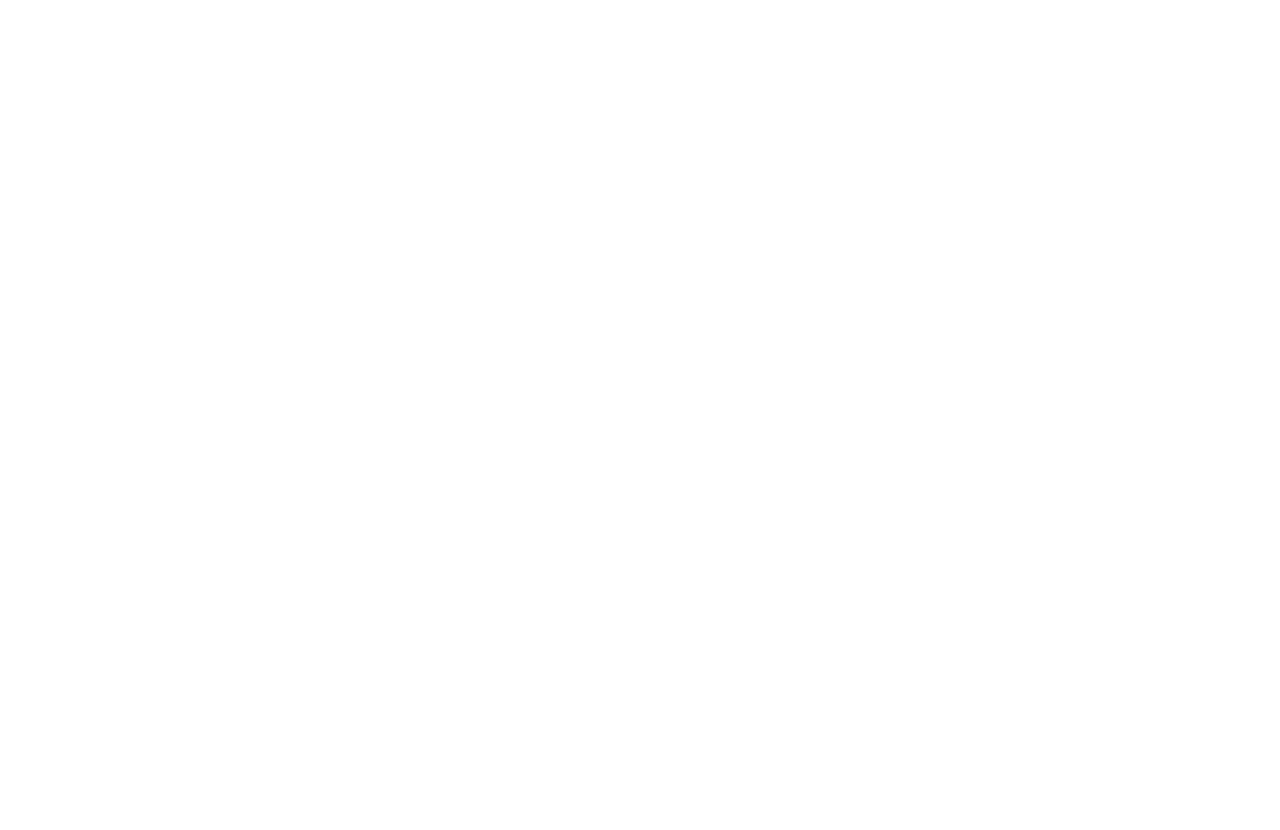
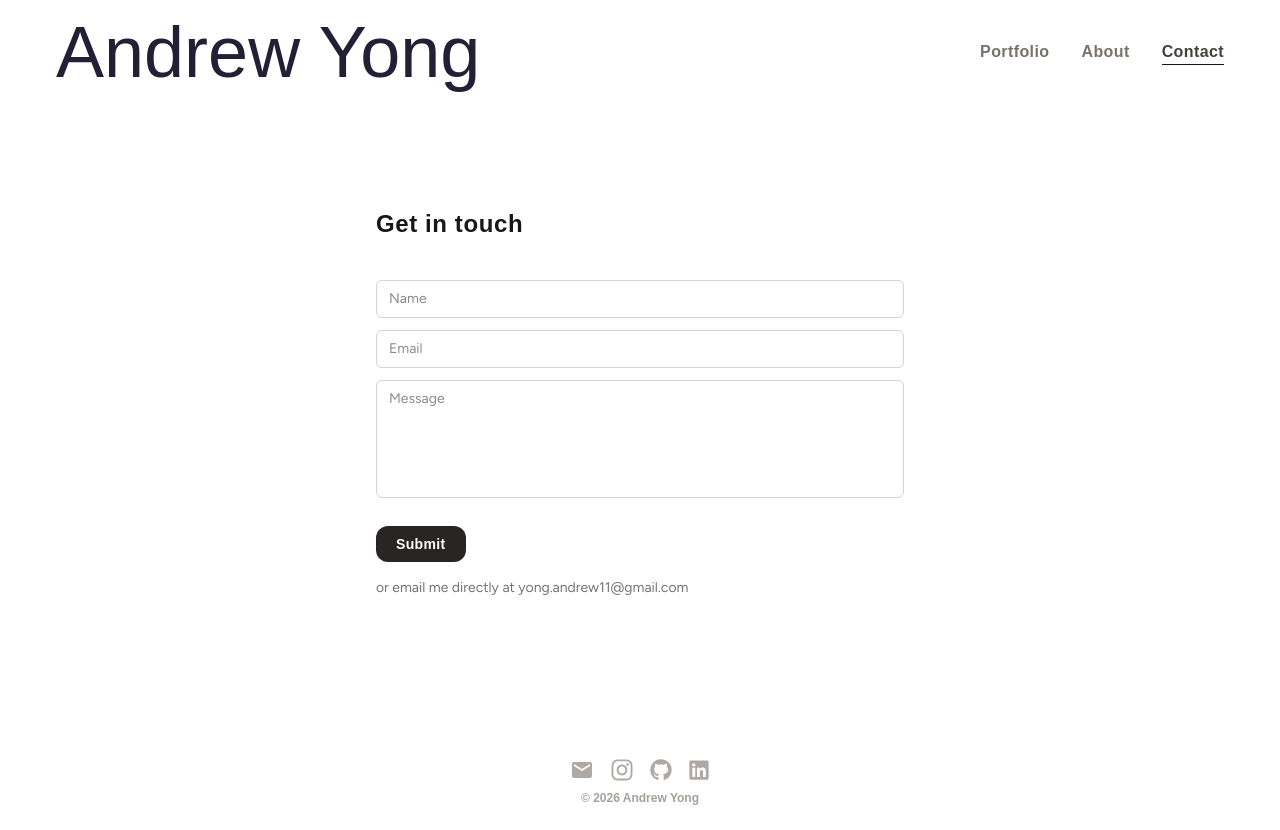
Before and after one commit to andrwyoung/art-portfolio, a Next.js app: page /contact in a window 1280 px wide. Before the commit this address had no page. Before the commit the page ends 800 px from the top, so only its background shows below. Built offline with nearby package versions, Linux system fonts and the light colour scheme; a web font is replaced by a local one.

Commit message:
contact form

```diff
--- a/app/about/page.tsx
+++ b/app/about/page.tsx
@@ -1,6 +1,4 @@
 import Image from "next/image";
-import ContactForm from "@/components/contact-form";
-import { CONTACT_EMAIL } from "../../types/settings";
 
 const CLIENTS = [
   "Berkeley School of Theology",
@@ -55,9 +53,8 @@
           His art is done digitally, and draws inspiration from contemporary oil
           painters such as Carol Marine and Marc Delasio.
         </p>
-        {/* <p>
-          He also goes by Jonadrew, which is the identity he uses for his comics
-          and public social persona, and can be found{" "}
+        <p>
+          He also is known online as{" "}
           <a
             href="https://www.jonadrew.com/"
             className="font-bold font-body underline decoration-stone-300 hover:decoration-stone-500 transition-colors"
@@ -65,10 +62,10 @@
             target="_blank"
             rel="noopener noreferrer"
           >
-            here
+            Jonadrew
           </a>
           .
-        </p> */}
+        </p>
       </section>
 
       {/* Clients */}
@@ -87,23 +84,6 @@
           ))}
         </div>
       </section>
-
-      {/* Contact */}
-      <section className="flex flex-col gap-4 bg-stone-50 rounded-2xl px-6 py-8 sm:px-10 sm:py-10">
-        <h2 className="font-header text-lg font-semibold tracking-wide">
-          Get in touch
-        </h2>
-        <ContactForm />
-        <p className="font-body text-sm text-foreground/60 transition-colors">
-          or email me directly at{" "}
-          <a
-            href={`mailto:${CONTACT_EMAIL}`}
-            className="font-body text-sm text-foreground/60 hover:underline transition-colors"
-          >
-            {CONTACT_EMAIL}
-          </a>
-        </p>
-      </section>
     </main>
   );
 }
--- /dev/null
+++ b/app/contact/page.tsx
@@ -0,0 +1,26 @@
+import ContactForm from "@/components/contact-form";
+import { CONTACT_EMAIL } from "@/types/settings";
+
+export default function Contact() {
+  return (
+    <main className="lg:w-2xl mx-auto px-8 mt-12 mb-24 flex flex-col gap-16">
+      <h1 className="sr-only">Contact Andrew Yong</h1>
+
+      <section className="flex flex-col gap-4 rounded-2xl px-6 py-8 sm:px-10 sm:py-10">
+        <h2 className="font-header text-2xl font-semibold tracking-wide mb-6">
+          Get in touch
+        </h2>
+        <ContactForm />
+        <p className="font-body text-sm text-foreground/60 transition-colors">
+          or email me directly at{" "}
+          <a
+            href={`mailto:${CONTACT_EMAIL}`}
+            className="font-body text-sm text-foreground/60 hover:underline transition-colors"
+          >
+            {CONTACT_EMAIL}
+          </a>
+        </p>
+      </section>
+    </main>
+  );
+}
--- a/app/page.tsx
+++ b/app/page.tsx
@@ -1,4 +1,5 @@
 import { Suspense } from "react";
+import Link from "next/link";
 import TagFilterGallery from "@/components/tag-filter-gallery";
 import { AllProjects } from "@/types/projects";
 
@@ -12,6 +13,18 @@
       <Suspense>
         <TagFilterGallery items={AllProjects} />
       </Suspense>
+
+      <section className="flex flex-col items-center gap-4 text-center px-8 py-16 mt-2 mb-16">
+        <h2 className="font-header text-xl font-semibold tracking-wide">
+          Interested in working together?
+        </h2>
+        <Link
+          href="/contact"
+          className="font-header font-semibold tracking-wide text-stone-50 bg-stone-800 rounded-xl px-6 py-3 hover:bg-stone-700 transition-colors"
+        >
+          Get in touch
+        </Link>
+      </section>
     </main>
   );
 }
--- a/components/contact-form.tsx
+++ b/components/contact-form.tsx
@@ -77,7 +77,7 @@
       <button
         type="submit"
         disabled={status === "submitting"}
-        className="self-start font-header text-sm font-semibold tracking-wide bg-stone-800 text-white px-5 py-2 rounded-xl hover:bg-stone-700 transition-colors disabled:opacity-50 cursor-pointer"
+        className="self-start font-header text-sm font-semibold tracking-wide bg-stone-800 text-white px-5 py-2 rounded-xl hover:bg-stone-700 transition-colors mt-4 disabled:opacity-50 cursor-pointer"
       >
         {status === "submitting" ? "Submitting..." : "Submit"}
       </button>
--- a/components/navbar.tsx
+++ b/components/navbar.tsx
@@ -27,6 +27,9 @@
         <Link href="/about" className={`${linkClass("/about")}`}>
           About
         </Link>
+        <Link href="/contact" className={`${linkClass("/contact")}`}>
+          Contact
+        </Link>
       </div>
     </nav>
   );
```
